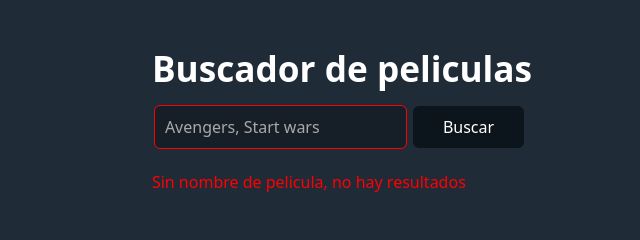
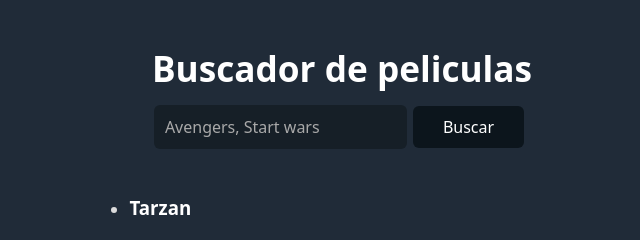
Before and after one commit to angels36b/Buscador-Pelicula, a React (Vite) app: page / in a window 1280 px wide. Shown: the top 240 px of the page, without its empty margins (298-938 px from the left). Built offline with nearby package versions, Linux system fonts and the light colour scheme.

Commit message:
se crea el custom hook useSearch, dejando dentro la logica de la validacion de los formularios

```diff
--- a/src/App.jsx
+++ b/src/App.jsx
@@ -3,6 +3,32 @@
 import { useMovies } from './hook/useMovies'
 import { Movies } from './components/Movies.jsx'
 import { useEffect } from 'react'
+
+
+//creacion de custom Hook useSearch
+function useSearch () {
+  const [search, updateSearch] =useState('')
+  const [error, setError] = useState(null)
+
+  useEffect(()=> {
+    if(search === ''){
+      setError('Sin nombre de pelicula, no hay resultados')
+      return
+    }
+    if (search.match(/\d+$/)){
+      setError('No se puede buscar la pelicula con un numero')
+      return
+    }
+
+    if(search.length < 3){
+      setError('La busqueda debe tener al menos 3 caracteres')
+      return
+    }
+    setError (null)
+  }, [search])
+
+    return {search, updateSearch, error}
+}
 
 function App() {
 
@@ -19,22 +45,6 @@
   setQuery(event.target.value)
 }
 
-useEffect(()=> {
-  if(query === ''){
-    setError('Sin nombre de pelicula, no hay resultados')
-    return
-  }
-  if (query.match(/\d+$/)){
-    setError('No se puede buscar la pelicula con un numero')
-    return
-  }
-
-  if(query.length < 3){
-    setError('La busqueda debe tener al menos 3 caracteres')
-    return
-  }
-  setError (null)
-}, [query])
 
 
 // const hasMovies = movies?.length > 0
```
